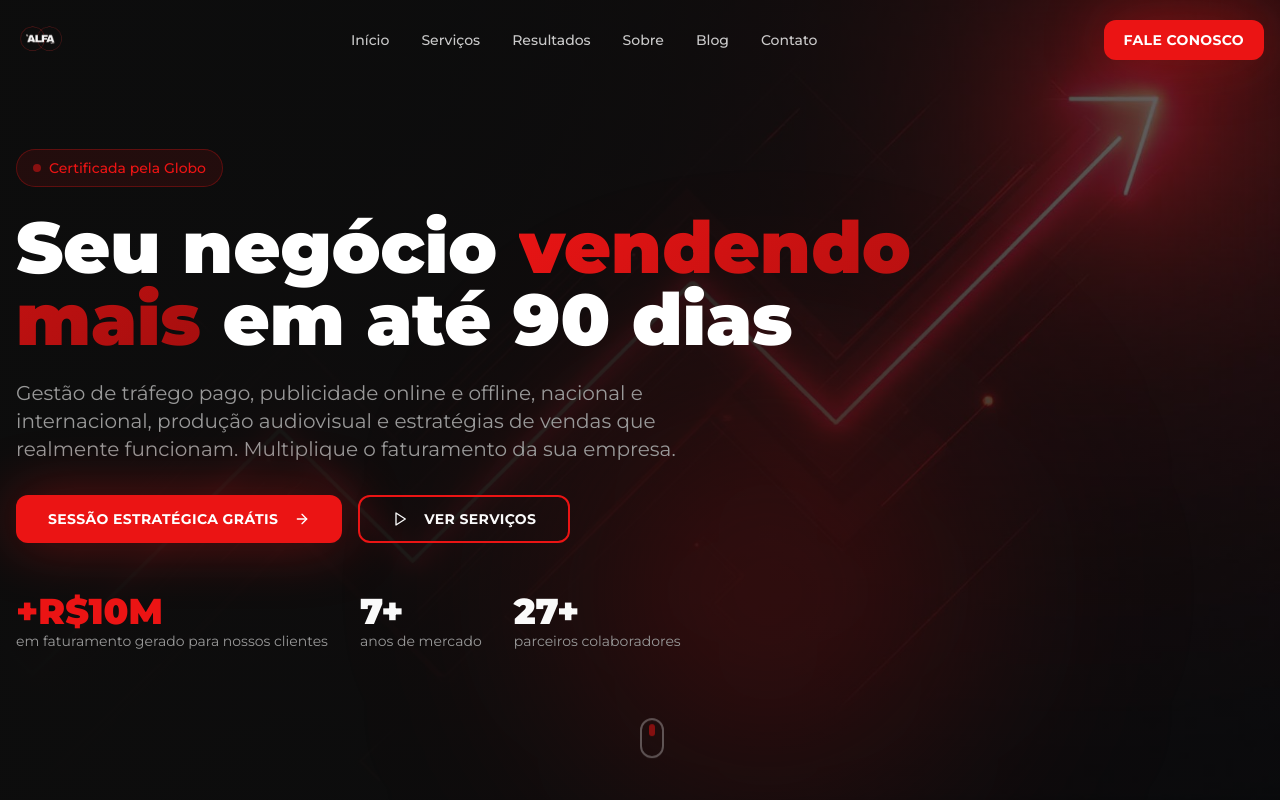
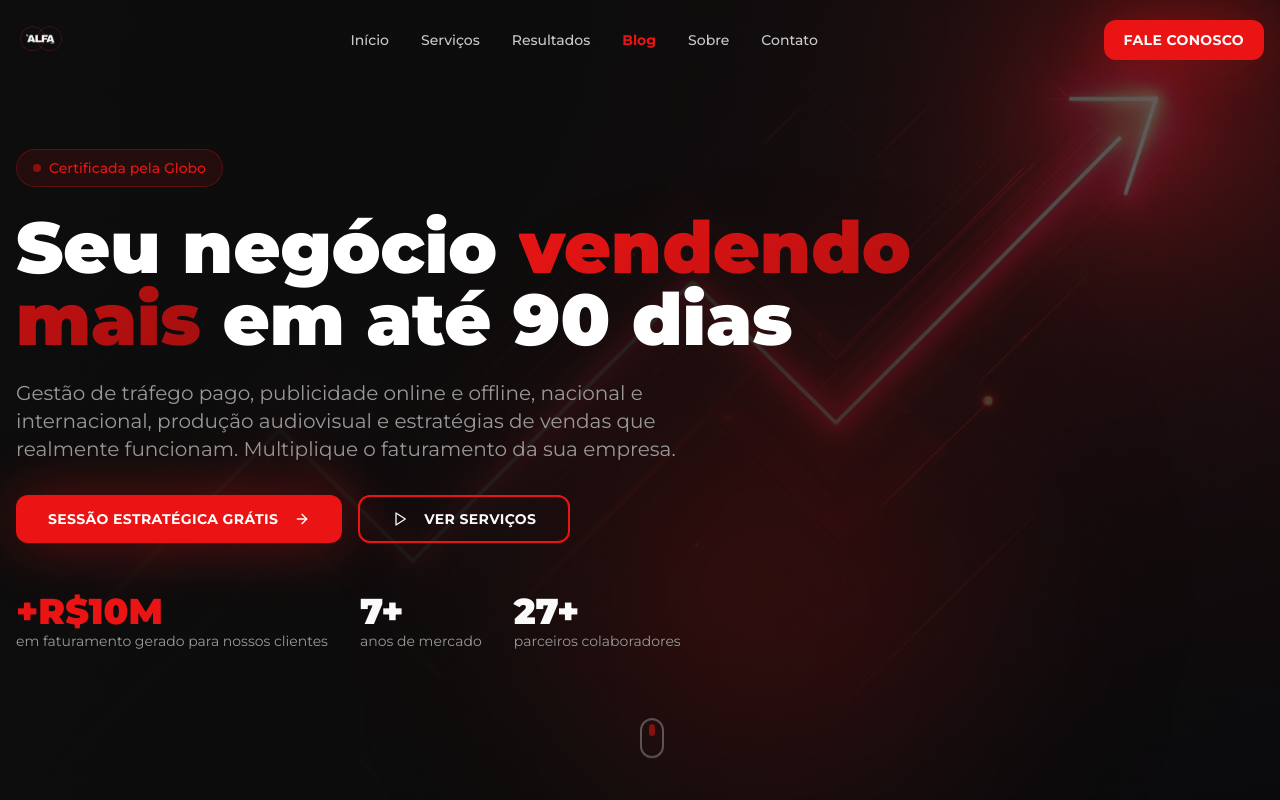
Before and after one commit to studioalfamarketingdigital-dev/salfamkt, a React (Vite) app: page / in a window 1280 px wide. Shown: the top 800 px of the page. Built offline with nearby package versions, Linux system fonts and the light colour scheme; the HTML template or start-up script is replaced by a standard one.

Commit message:
Make Blog link prominent in desktop and mobile navigation

```diff
--- a/src/components/Header.tsx
+++ b/src/components/Header.tsx
@@ -19,8 +19,8 @@ const Header = () => {
     { href: "/#inicio", label: "Início" },
     { href: "/#servicos", label: "Serviços" },
     { href: "/#resultados", label: "Resultados" },
+    { href: "/blog", label: "Blog" },
     { href: "/#sobre", label: "Sobre" },
-    { href: "/blog", label: "Blog" },
     { href: "/#contato", label: "Contato" },
   ];
 
@@ -41,7 +41,7 @@ const Header = () => {
             <a
               key={link.href}
               href={link.href}
-              className="text-sm font-medium text-foreground/80 hover:text-primary transition-colors duration-300"
+              className={`text-sm transition-colors duration-300 hover:text-primary ${link.href === "/blog" ? "font-bold text-primary" : "font-medium text-foreground/80"}`}
             >
               {link.label}
             </a>
@@ -77,7 +77,7 @@ const Header = () => {
               <a
                 key={link.href}
                 href={link.href}
-                className="text-foreground/80 hover:text-primary transition-colors py-2"
+                className={`py-2 transition-colors hover:text-primary ${link.href === "/blog" ? "font-bold text-primary" : "text-foreground/80"}`}
                 onClick={() => setIsMobileMenuOpen(false)}
               >
                 {link.label}
```
